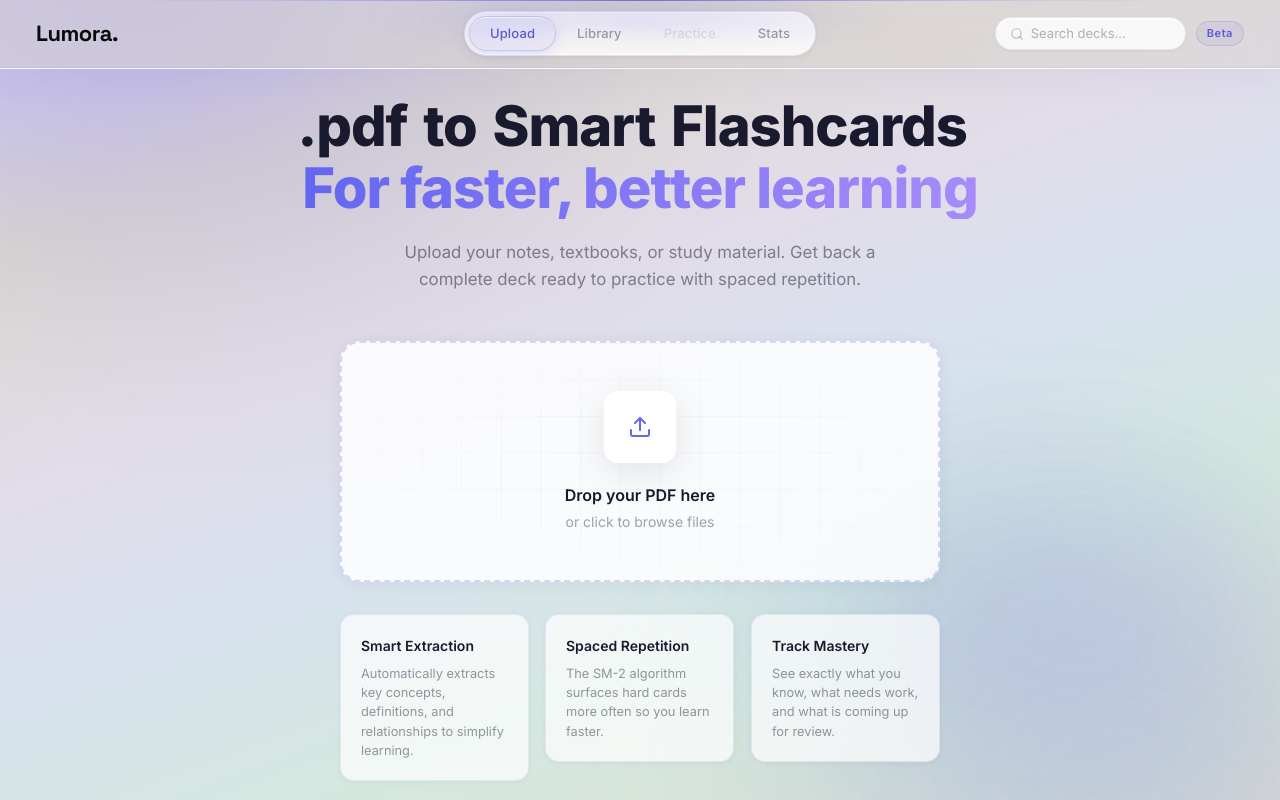
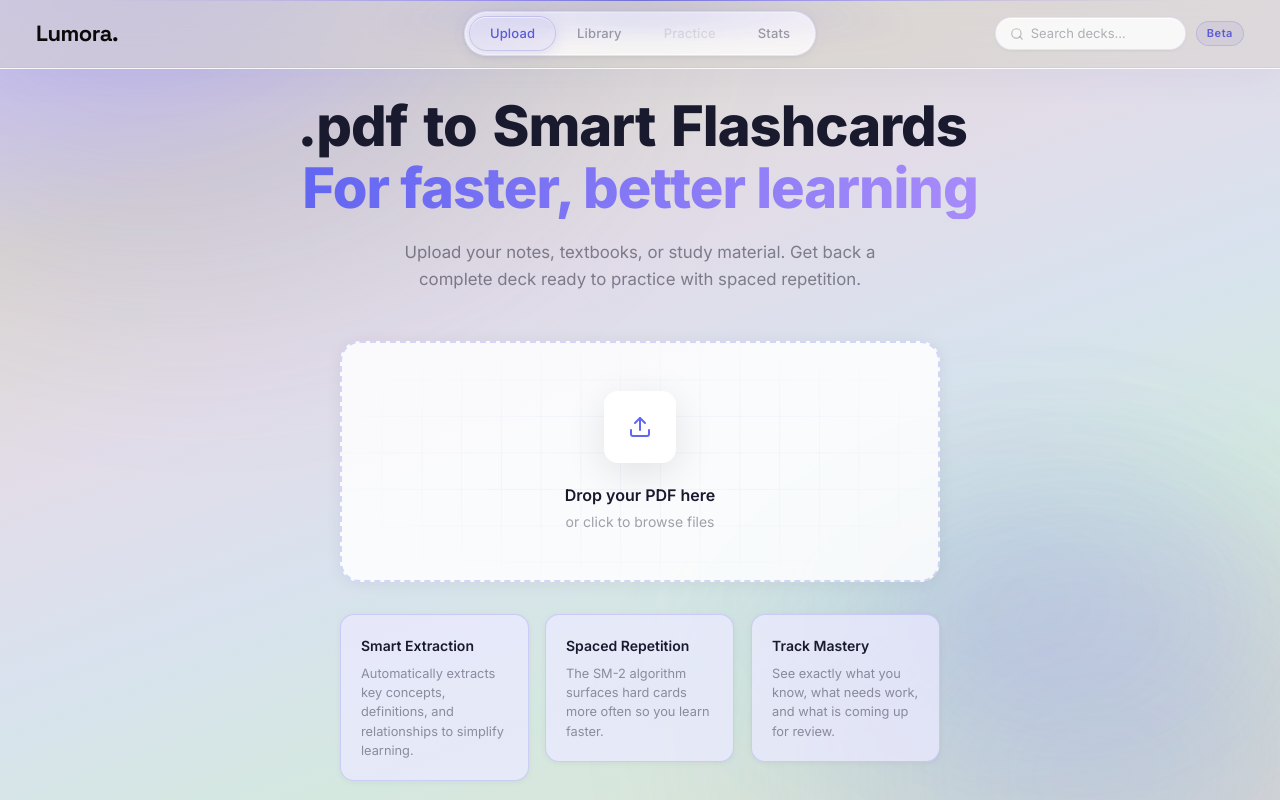
Before and after one commit to Aryan457dwivedi/flashcard-engine, a Next.js app: page / in a window 1280 px wide. Shown: the top 800 px of the page. Built offline with nearby package versions, Linux system fonts and the light colour scheme.

Commit message:
Update Upload.tsx

```diff
--- a/app/components/Upload.tsx
+++ b/app/components/Upload.tsx
@@ -165,8 +165,8 @@ function CometFeatureCard({ title, desc }: { title: string; desc: string }): Rea
         onMouseLeave={onMouseLeave}
         style={{
           position: 'relative',
-          background: 'rgba(255,255,255,0.7)',
-          border: '1px solid rgba(99,102,241,0.12)',
+          background: 'rgba(235,234,255,0.75)',
+          border: '1px solid rgba(99,102,241,0.22)',
           borderRadius: '14px',
           padding: '1.25rem',
           boxShadow: '0 1px 6px rgba(0,0,0,0.05)',
```
